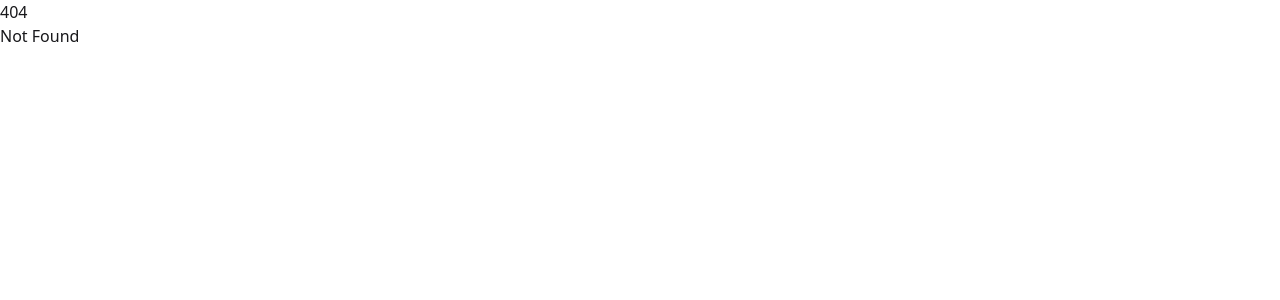
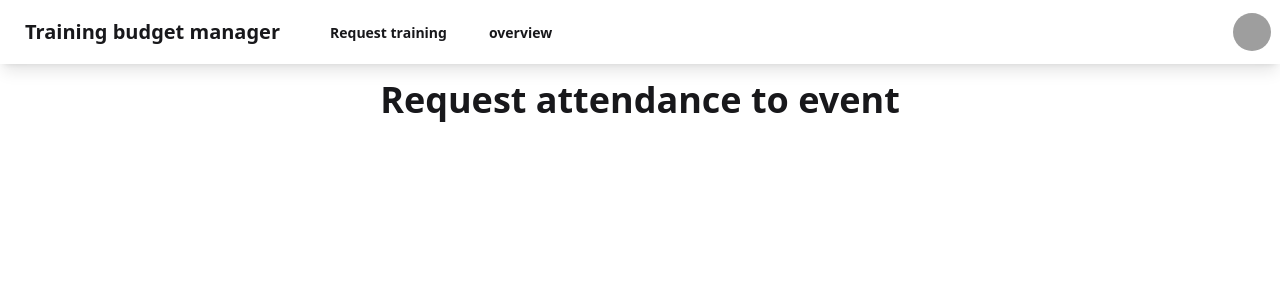
Before and after one commit to YeungChanOptis/DeBliksems, a SvelteKit app: page /request in a window 1280 px wide. Before the commit this address had no page. Shown: the top 300 px of the page. Built offline with nearby package versions, Linux system fonts and the light colour scheme; grey boxes are pictures that could not be loaded.

Commit message:
added base setup for pages

```diff
--- /dev/null
+++ b/src/lib/components/ConferenceCard.svelte
@@ -0,0 +1,23 @@
+<script lang="ts">
+  export let name: string;
+  export let description: string;
+  export let date: string;
+</script>
+
+<div class="card w-96 bg-base-100 shadow-xl m-4">
+  <div class="card-body">
+    <h2 class="card-title">{name}</h2>
+    <p>{description}</p>
+    <div class="flex items-center gap-2 mt-2">
+      <svg xmlns="http://www.w3.org/2000/svg" class="h-5 w-5" fill="none" viewBox="0 0 24 24" stroke="currentColor">
+        <path stroke-linecap="round" stroke-linejoin="round" stroke-width="2" d="M8 7V3m8 4V3m-9 8h10M5 21h14a2 2 0 002-2V7a2 2 0 00-2-2H5a2 2 0 00-2 2v12a2 2 0 002 2z" />
+      </svg>
+      <span>{date}</span>
+    </div>
+    <div class="card-actions justify-end mt-4">
+      <button class="btn btn-primary" on:click={() => alert(`Requesting attendance for ${name}`)}>
+        Request Attendance
+      </button>
+    </div>
+  </div>
+</div>
--- /dev/null
+++ b/src/lib/components/Navbar.svelte
@@ -0,0 +1,27 @@
+<script lang="ts">
+</script>
+
+<div class="navbar bg-base-100 shadow-lg flex-row justify-between gap-4">
+  <div class="">
+    <a class="btn btn-ghost text-xl" href="/" >Training budget manager</a>
+  </div>
+  <div class="flex-row gap-2  grow">
+    <div class="flex gap-2">
+      <a class="btn btn-ghost" href="/request" >Request training</a>
+      <a class="btn btn-ghost" href="/overview">overview</a>
+    </div>
+
+  </div>
+   <div class="dropdown dropdown-end">
+      <div tabindex="0" role="button" class="btn btn-ghost btn-circle avatar">
+        <div class="w-10 rounded-full">
+          <img alt="Avatar" src="https://api.dicebear.com/7.x/avataaars/svg?seed=John" />
+        </div>
+      </div>
+      <ul tabindex="0" class="mt-3 z-[1] p-2 shadow menu menu-sm dropdown-content bg-base-100 rounded-box w-52">
+        <li><a>Profile</a></li>
+        <li><a>Settings</a></li>
+        <li><a>Logout</a></li>
+      </ul>
+    </div>
+</div>
--- a/src/routes/+layout.svelte
+++ b/src/routes/+layout.svelte
@@ -1,6 +1,10 @@
 <script lang="ts">
 	import '../app.css';
+	import Navbar from '../lib/components/Navbar.svelte'
 	let { children } = $props();
 </script>
 
+<div>
+<Navbar/>
 {@render children()}
+</div>
--- a/src/routes/+page.svelte
+++ b/src/routes/+page.svelte
@@ -1,6 +1,42 @@
-<script>
-	import '../app.css';
+<script lang="ts">
+  import ConferenceCard from '../lib/components/ConferenceCard.svelte';
+
+  const conferences = [
+    {
+      name: "DevWorld 2025",
+      description: "The largest developer conference focusing on emerging technologies, AI, and cloud computing.",
+      date: "June 15-17, 2025"
+    },
+    {
+      name: "SvelteCon",
+      description: "The premier conference for Svelte developers, featuring workshops and talks from core team members.",
+      date: "August 22-24, 2025"
+    },
+    {
+      name: "WebTech Summit",
+      description: "Exploring the latest in web technologies, performance optimization, and developer tools.",
+      date: "September 10-12, 2025"
+    },
+    {
+      name: "AI Dev Conference",
+      description: "Deep dive into artificial intelligence development, machine learning, and practical applications.",
+      date: "October 5-7, 2025"
+    },
+	  {
+      name: "React Amsterdan",
+      description: "Deep dive into react and react router.",
+      date: "December 5-7, 2025"
+    },
+
+  ];
 </script>
 
-<h1>Welcome to SvelteKit</h1>
-<p>Visit <a href="https://svelte.dev/docs/kit">svelte.dev/docs/kit</a> to read the documentation</p>
+<main class="container mx-auto p-4">
+  <h1 class="text-4xl font-bold text-center mb-8">Upcoming Developer Conferences</h1>
+
+  <div class="flex flex-wrap justify-center gap-4">
+    {#each conferences as conference}
+      <ConferenceCard {...conference} />
+    {/each}
+  </div>
+</main>
--- /dev/null
+++ b/src/routes/overview/+page.svelte
@@ -0,0 +1,8 @@
+<script lang="ts">
+
+</script>
+
+<main class="container mx-auto p-4">
+  <h1 class="text-4xl font-bold text-center mb-8">Overview page</h1>
+
+</main>
--- /dev/null
+++ b/src/routes/request/+page.svelte
@@ -0,0 +1,8 @@
+<script lang="ts">
+
+</script>
+
+<main class="container mx-auto p-4">
+  <h1 class="text-4xl font-bold text-center mb-8">Request attendance to event</h1>
+
+</main>
```
